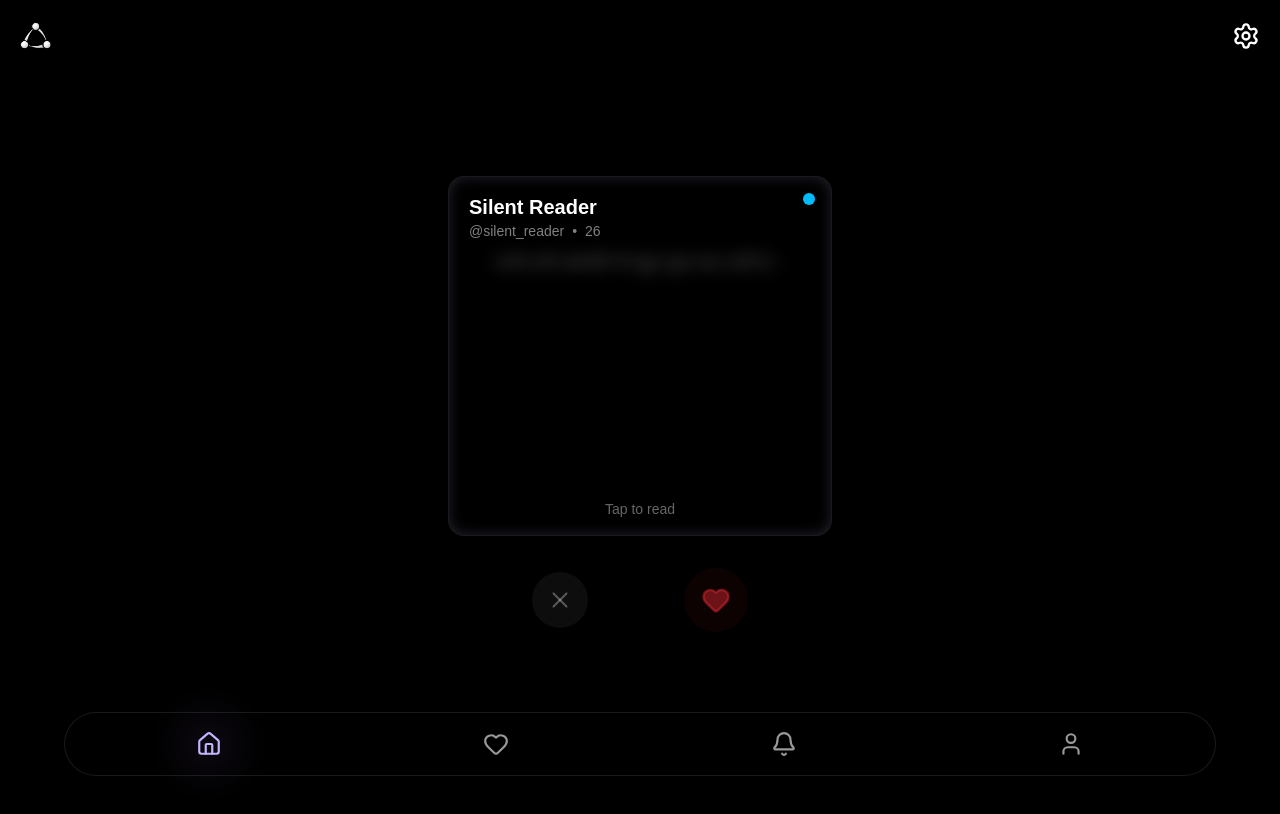
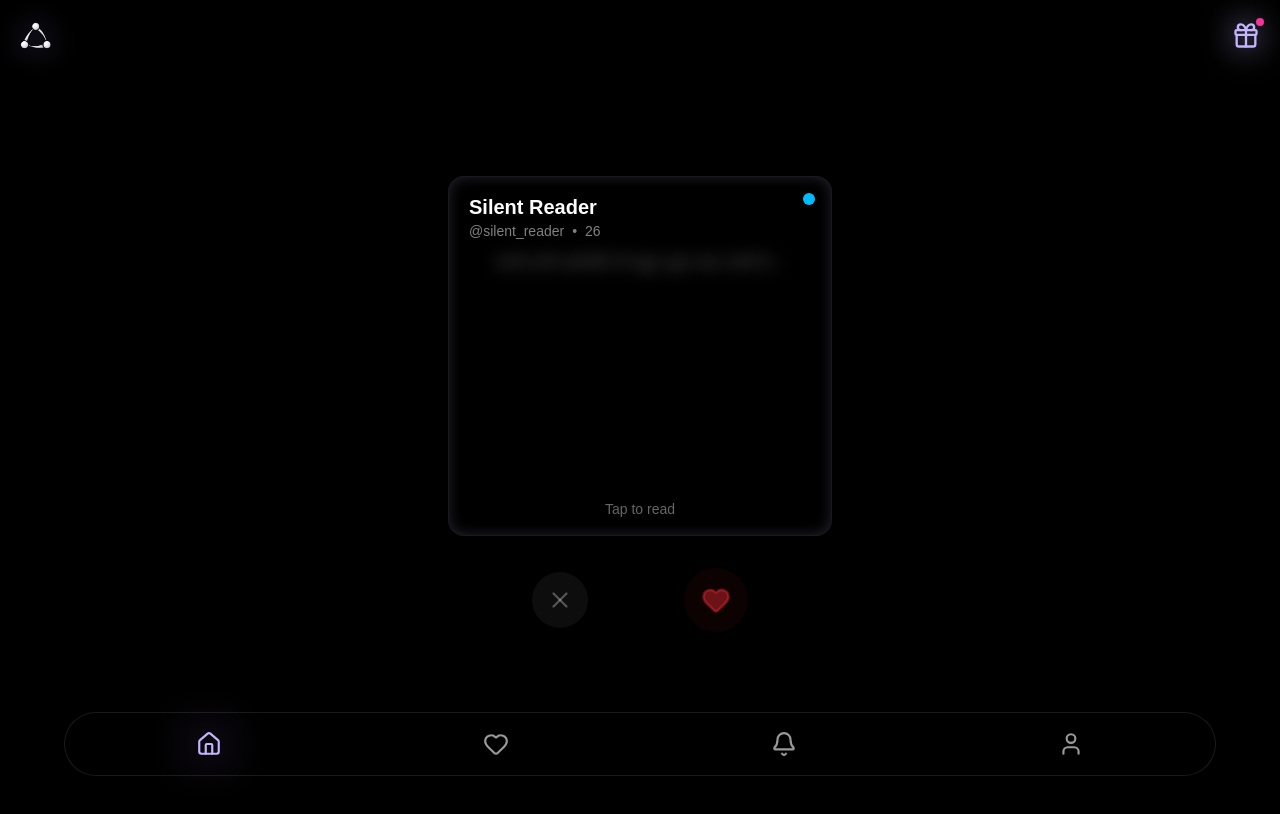
Before and after one commit to Ajsawai2/lafzo, a Next.js app: page / in a window 1280 px wide. Shown: the top 814 px of the page. Built offline with nearby package versions, Linux system fonts and the light colour scheme.

Commit message:
big update

```diff
--- a/components/MessageCard.tsx
+++ b/components/MessageCard.tsx
@@ -40,7 +40,7 @@ export default function MessageCard() {
 
   useEffect(() => {
     if (!revealed) return
-    const t = setTimeout(() => setCanDecide(true), 5000)
+    const t = setTimeout(() => setCanDecide(true), 2000)
     return () => clearTimeout(t)
   }, [revealed])
 
--- a/components/TopBar.tsx
+++ b/components/TopBar.tsx
@@ -1,7 +1,8 @@
 "use client"
 
 import Image from "next/image"
-import { Settings } from "lucide-react"
+import Link from "next/link"
+import { Gift } from "lucide-react"
 
 export default function TopBar() {
   return (
@@ -16,19 +17,31 @@ export default function TopBar() {
         z-50
       "
     >
-      {/* LEFT: LOGO (≈40% BIGGER) */}
+      {/* LEFT: LOGO */}
       <Image
         src="/LOGO.png"
         alt="Lafzo"
-        width={32}      /* ~40% bigger than 22 */
+        width={32}
         height={32}
         priority
+        className="drop-shadow-[0_0_14px_rgba(168,139,255,0.7)]"
       />
 
-      {/* RIGHT: SETTINGS ICON (≈40% BIGGER) */}
-      <button className="text-white">
-        <Settings size={28} />   {/* ~40% bigger */}
-      </button>
+      {/* RIGHT: REWARDS ICON (NO BG) */}
+      <Link href="/rewards" className="relative">
+        <Gift
+          size={28}
+          className="
+            text-[#C4B5FD]
+            drop-shadow-[0_0_16px_rgba(196,181,253,1)]
+            hover:scale-110
+            transition
+          "
+        />
+
+        {/* optional tiny indicator */}
+        <span className="absolute -top-1 -right-1 w-2 h-2 rounded-full bg-pink-500" />
+      </Link>
     </header>
   )
 }
```
